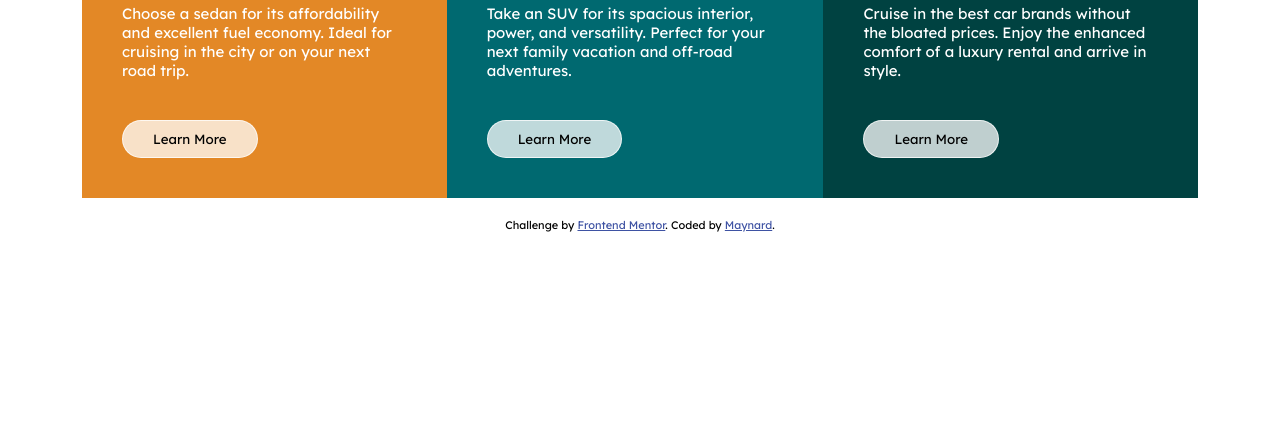
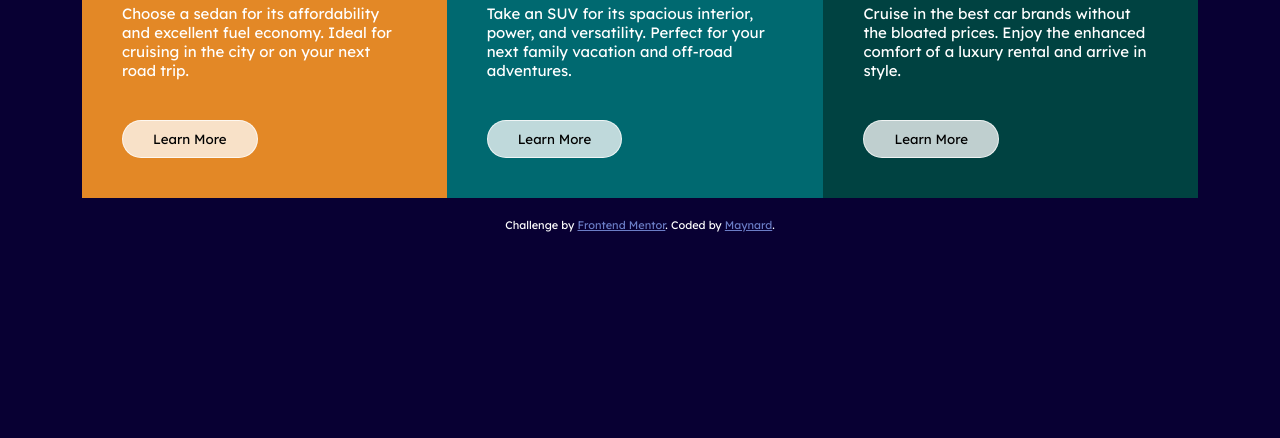
Before and after one commit to ManiacalMaynard/fem-cards, a plain HTML site: page index.html in a window 1280 px wide. Shown: the part 362-800 px from the top of the page. Drawn offline with Linux system fonts and the light colour scheme.

Commit message:
adds darker background, corrects minor text color changes

```diff
--- a/styles.css
+++ b/styles.css
@@ -26,8 +26,10 @@
 /*     -----     Typography     -----     */
 
 body {
+  background-color: hsl(250, 100%, 10%);
   font-size: 1rem;
   font-family: "Lexend Deca", sans-serif;
+  color: white;
 }
 
 .card > h2 {
@@ -104,5 +106,5 @@ btn:focus {
   text-align: center;
 }
 .attribution a {
-  color: hsl(228, 45%, 44%);
+  color: hsl(228, 45%, 60%);
 }
```
